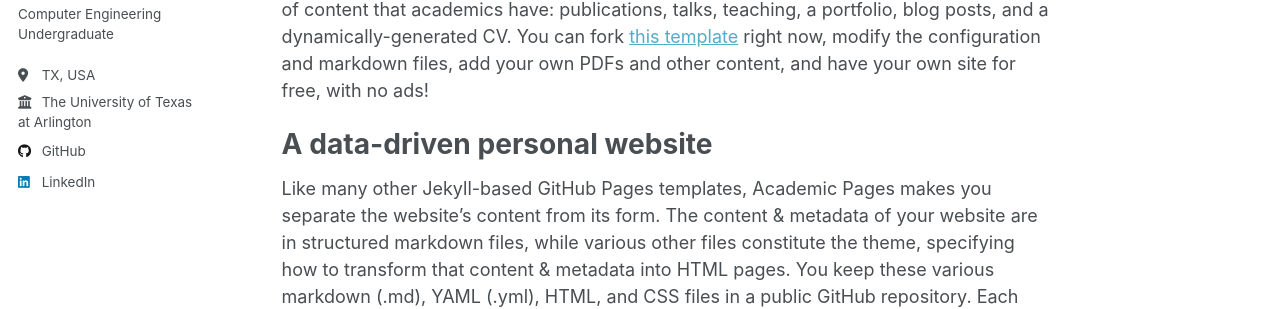
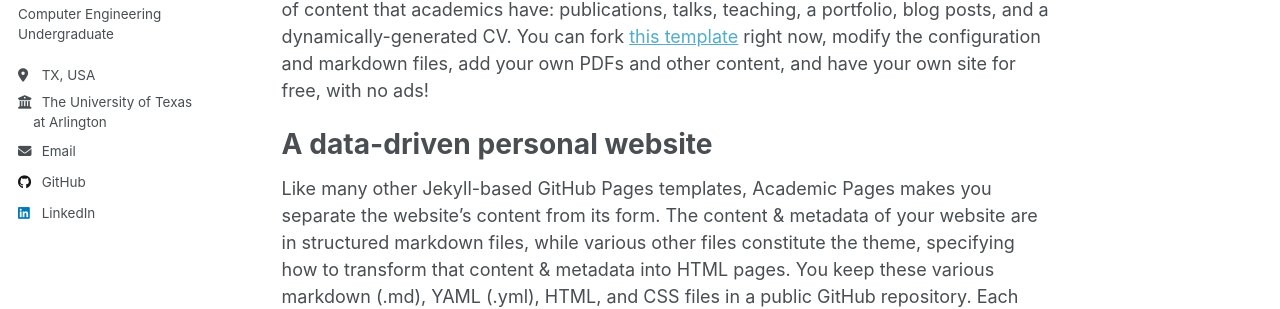
Before and after one commit to marwanthestudent/marwanthestudent.github.io, a Jekyll site: the page built from _pages/about.md, in a window 1280 px wide. Shown: the part 280-589 px from the top of the page. Built offline with Jekyll 4.4.1, drawn with Linux system fonts in a browser that asks for light colours.

Commit message:
adding spaces

```diff
--- a/_config.yml
+++ b/_config.yml
@@ -27,9 +27,9 @@ author:
   pronouns         : # example: "she/her"
   bio              : "Computer Engineering Undergraduate"
   location         : "TX, USA"
-  employer         : "The University of Texas<br>     at Arlington"
+  employer         : "The University of Texas<br>&nbsp;&nbsp;&nbsp;&nbsp;at Arlington"
   uri              : # URL
-  abulibdeh43@gmail.com : "abulibdeh43@gmail.com"
+  email            : "abulibdeh43@gmail.com"
 
   # Academic websites
   academia         : # URL
```
